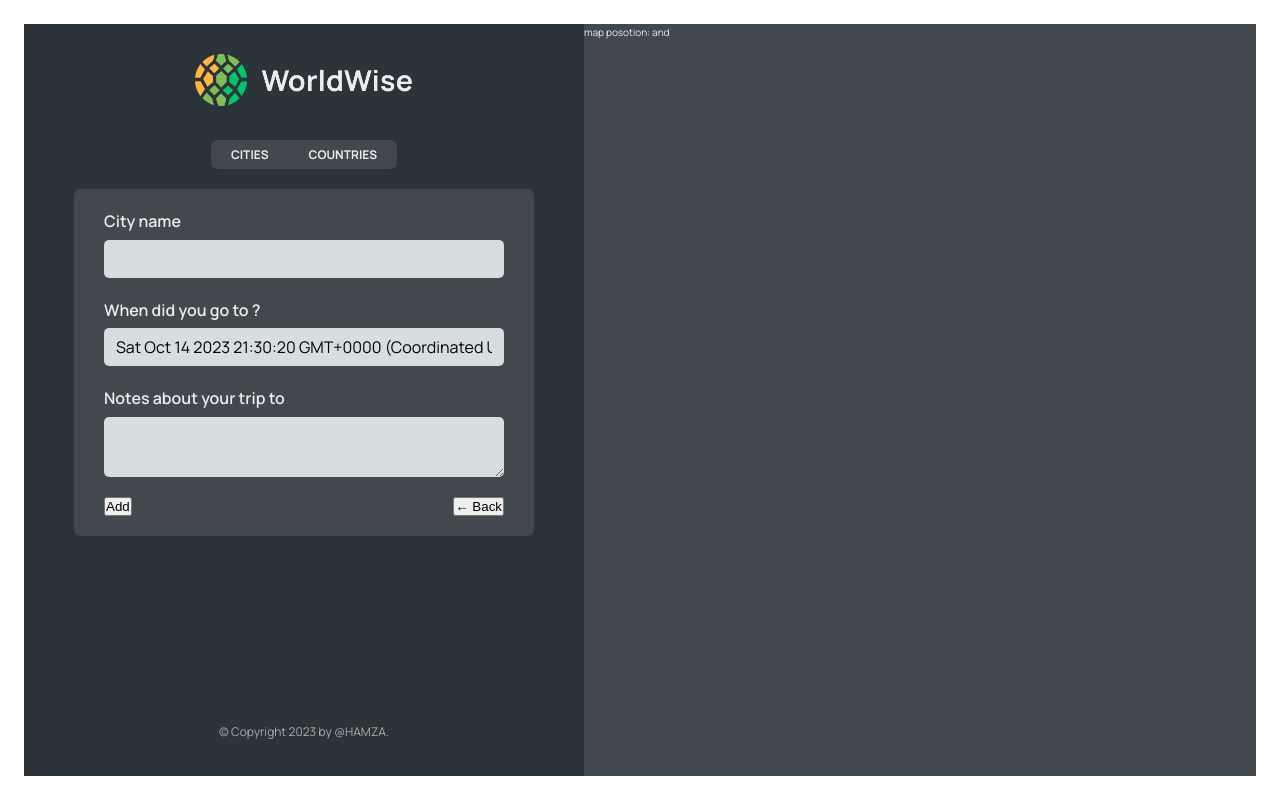
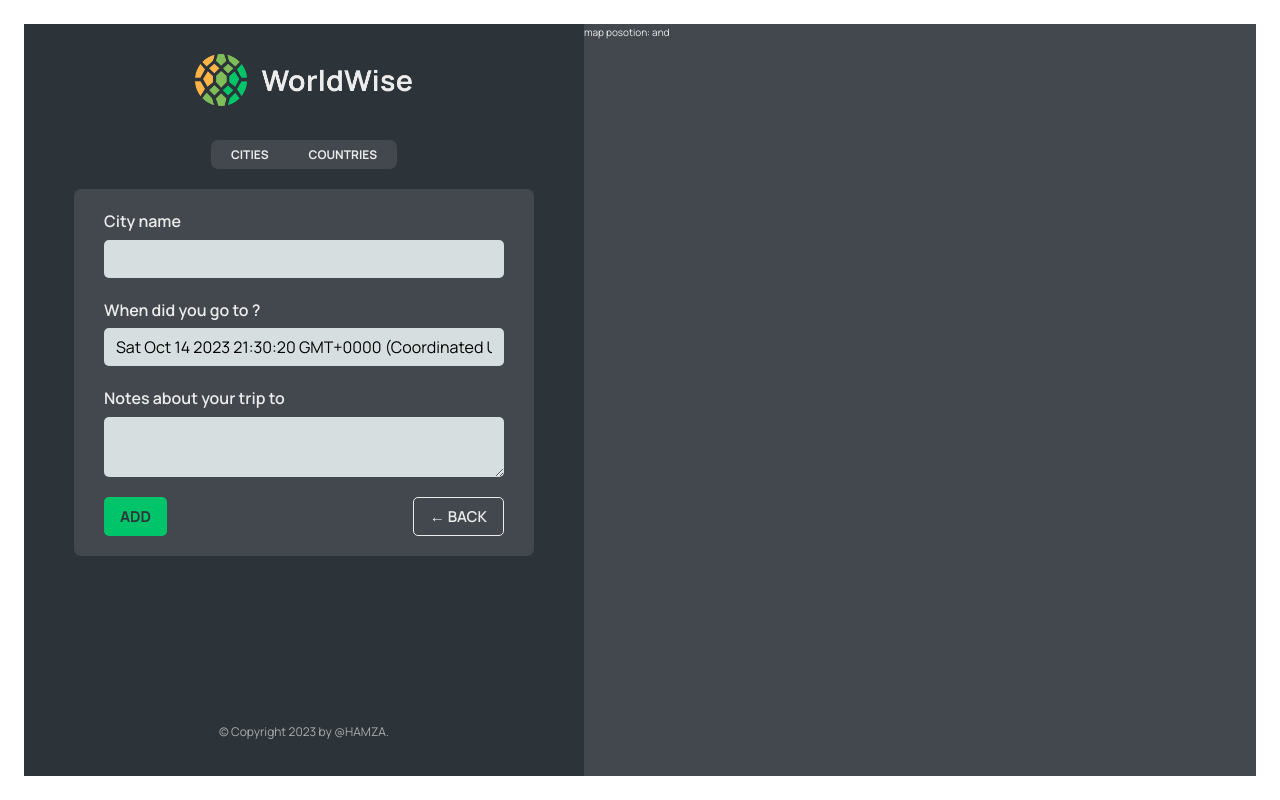
Before and after one commit to HamzaHamani/World-Wise, a React (Vite) app: page /app/form in a window 1280 px wide. Built offline with nearby package versions, Linux system fonts and the light colour scheme; data requests are answered from the project's data file; what country-flag-emoji-polyfill would draw is missing.

Commit message:
fixing navigation with R-router

```diff
--- a/src/App.jsx
+++ b/src/App.jsx
@@ -1,4 +1,4 @@
-import { BrowserRouter, Route, Routes } from "react-router-dom";
+import { BrowserRouter, Navigate, Route, Routes } from "react-router-dom";
 import Product from "./pages/Product";
 import Pricing from "./pages/Pricing";
 import Homepage from "./pages/Homepage";
@@ -45,10 +45,7 @@
           <Route path="product" element={<Product />} />
           <Route path="app" element={<AppLayout />}>
             {/*👇 THIS ROUTE GONNA BE DEFUALT WE GONNA SE INSIDE APP WHERE WE PUT IT <OUTLER*/}
-            <Route
-              index
-              element={<CityList cities={cities} loading={loading} />}
-            />
+            <Route index element={<Navigate replace to="cities" />} />
             <Route
               path="cities"
               element={<CityList cities={cities} loading={loading} />}
--- /dev/null
+++ b/src/components/Button.jsx
@@ -0,0 +1,10 @@
+import styles from "./Button.module.css";
+function Button({ children, type, oncClick }) {
+  return (
+    <button className={`${styles.btn} ${styles[type]}`} onClick={oncClick}>
+      {children}
+    </button>
+  );
+}
+
+export default Button;
--- a/src/components/Form.jsx
+++ b/src/components/Form.jsx
@@ -1,6 +1,8 @@
 // "https://api.bigdatacloud.net/data/reverse-geocode-client?latitude=0&longitude=0"
 
 import { useState } from "react";
+import { useNavigate } from "react-router-dom";
+import Button from "./Button";
 
 import styles from "./Form.module.css";
 
@@ -13,6 +15,7 @@
 }
 
 function Form() {
+  const navigate = useNavigate();
   const [cityName, setCityName] = useState("");
   const [country, setCountry] = useState("");
   const [date, setDate] = useState(new Date());
@@ -49,8 +52,16 @@
       </div>
 
       <div className={styles.buttons}>
-        <button>Add</button>
-        <button>&larr; Back</button>
+        <Button type={"primary"}>Add</Button>
+        <Button
+          type={"back"}
+          oncClick={(e) => {
+            e.preventDefault();
+            navigate(-1);
+          }}
+        >
+          &larr; Back
+        </Button>
       </div>
     </form>
   );
--- a/src/components/Map.jsx
+++ b/src/components/Map.jsx
@@ -1,8 +1,9 @@
-import { useParams, useSearchParams } from "react-router-dom";
+import { useNavigate, useParams, useSearchParams } from "react-router-dom";
 import styles from "./Map.module.css";
 
 function Map() {
   const { id } = useParams();
+  const navigate = useNavigate();
 
   const [searchParams, setSearchParams] = useSearchParams();
   const lat = searchParams.get("lat");
@@ -10,7 +11,7 @@
   console.log(lng);
 
   return (
-    <div className={styles.mapContainer}>
+    <div className={styles.mapContainer} onClick={() => navigate("form")}>
       map posotion: {lat} and {lng}
     </div>
   );
```
